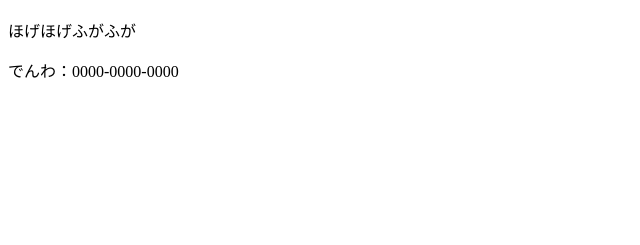
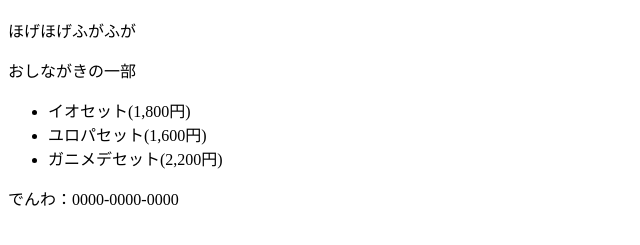
Before and after one commit to Shigeppon/git_test, a plain HTML site: page index.html in a window 1280 px wide. Shown: the part 57-302 px from the top of the page, without its empty margins (0-640 px from the left). Drawn offline with Linux system fonts and the light colour scheme.

Commit message:
値段表を追加
値段の間違いもあったので変更ずみ

```diff
--- a/index.html
+++ b/index.html
@@ -4,6 +4,12 @@
     <body>
         <h1>バーレストランJupiter</h1>
         <p>ほげほげふがふが</p>
+        <p>おしながきの一部</p>
+        <ul>
+            <li>イオセット(1,800円)</li>
+            <li>ユロパセット(1,600円)</li>
+            <li>ガニメデセット(2,200円)</li>
+        </ul>
         <p>でんわ：0000-0000-0000</p>
     </body>
 </html>
```
